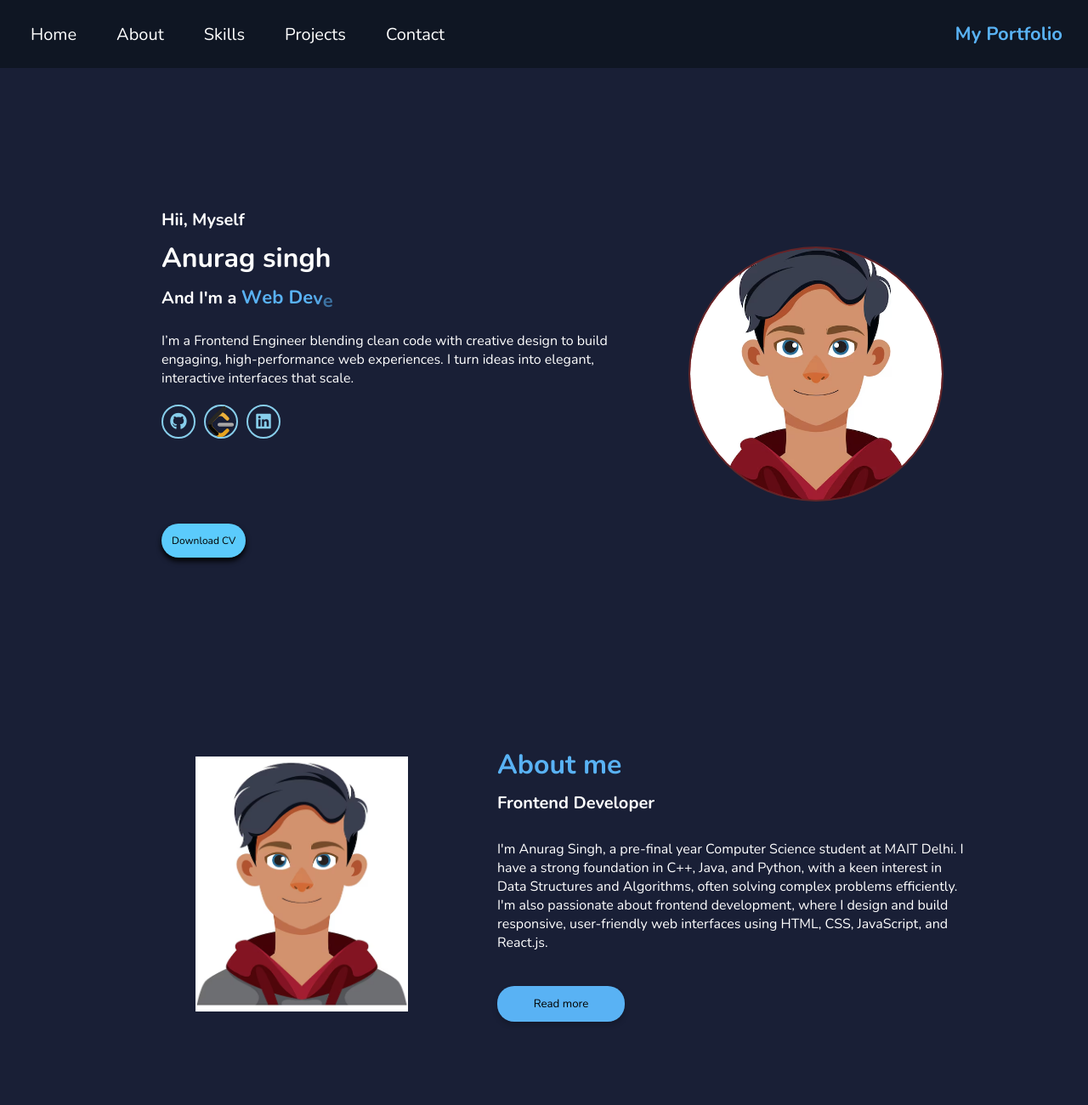
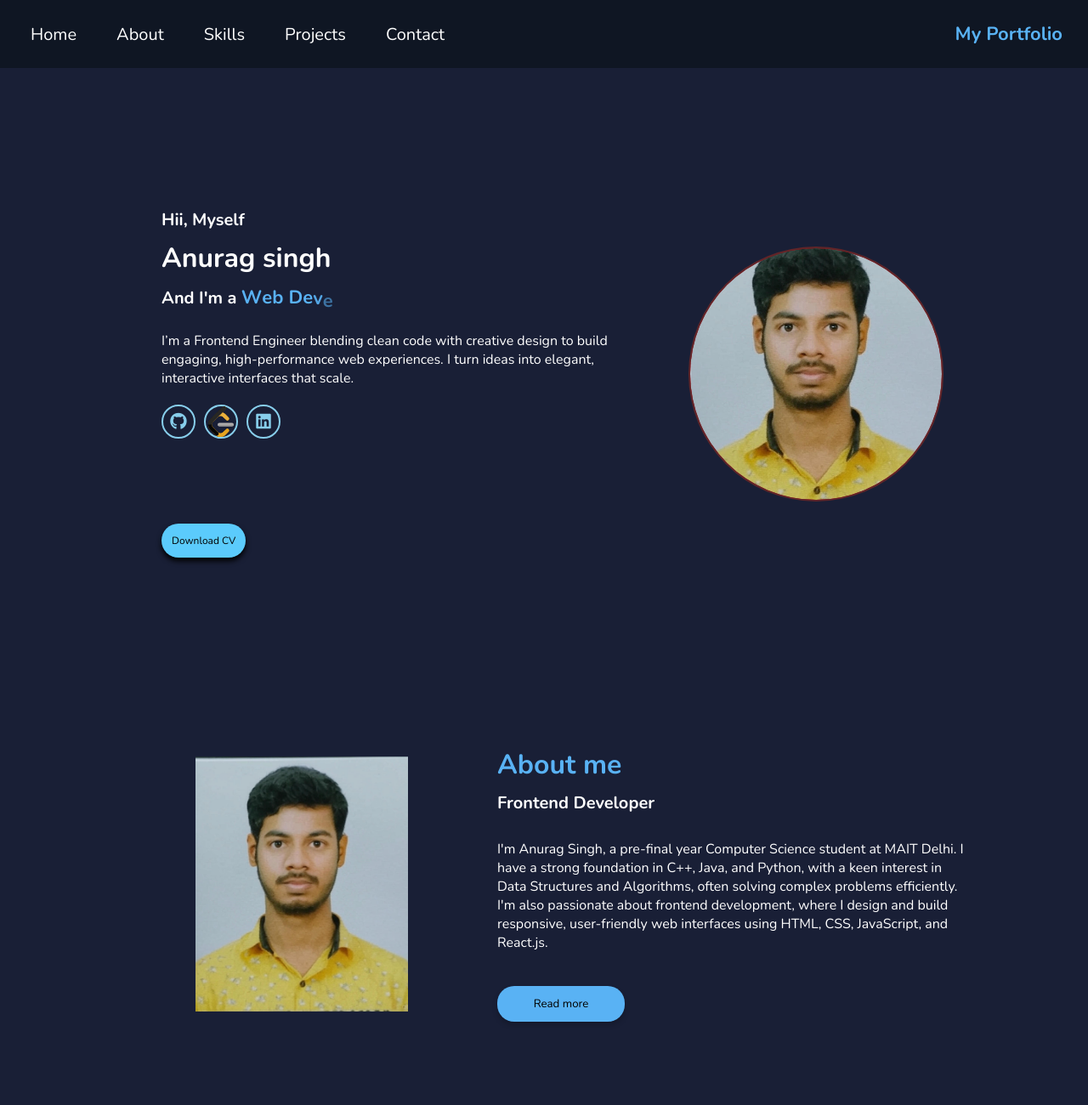
Before and after one commit to Singhanurag45/My_Portfolio, a plain HTML site: page index.html in a window 1280 px wide. Shown: the top 1300 px of the page at 85% size. Drawn offline with nearby package versions, Linux system fonts and the light colour scheme.

Commit message:
add my image

```diff
--- a/index.html
+++ b/index.html
@@ -69,7 +69,7 @@
 
             <!-- Right Profile -->
             <div class="right-profile">
-                <img src="avatar.png" alt="Anurag singh Image">
+                <img src="anuragimage.jpg" alt="Anurag singh Image">
             </div>
         </div>
     </section>
@@ -78,7 +78,7 @@
     <section id="about">
         <div id="hero-section">
             <div class="left-hero">
-                <img id="about-image" src="avatar.png" alt="Anurag singh Image">
+                <img id="about-image" src="anuragimage.jpg" alt="Anurag singh Image">
             </div>
 
             <div class="right-hero">
```
Also changed, not shown: anuragimage.jpg (added), avatar.png (deleted).
